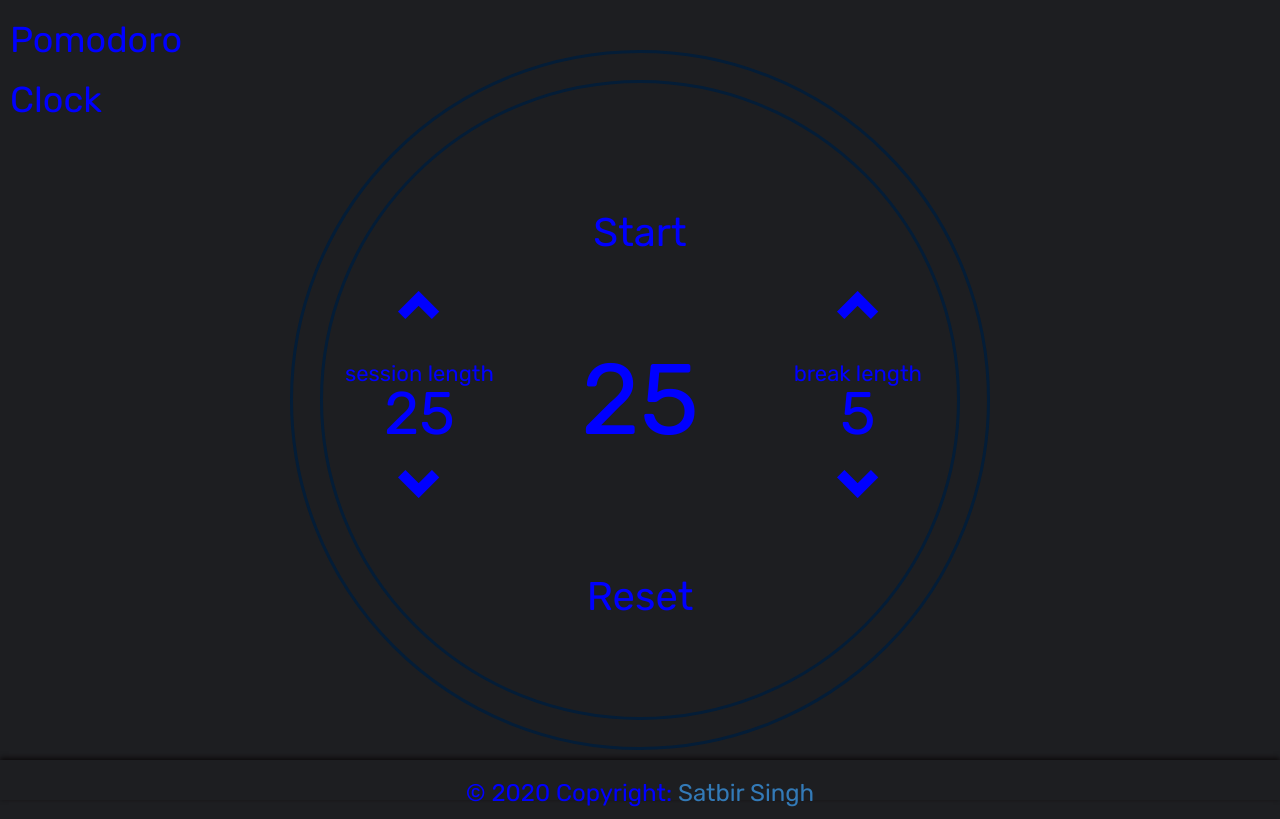
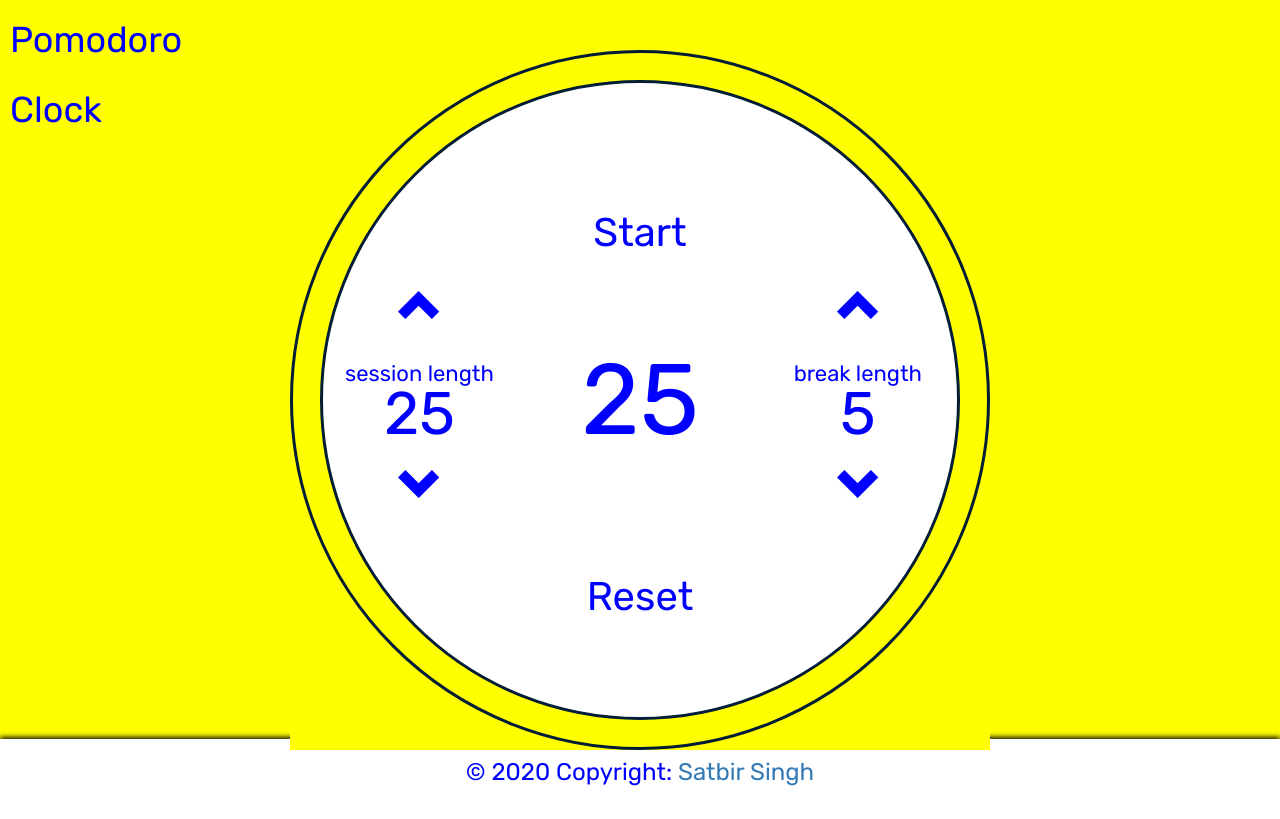
Before and after one commit to RIBTAS007/pomodoro-clock, a plain HTML site: page index.html in a window 1280 px wide. Drawn offline with nearby package versions, Linux system fonts and the light colour scheme.

Commit message:
Update style.css

```diff
--- a/style.css
+++ b/style.css
@@ -5,7 +5,7 @@
 }
 
 body {
-  background: #1d1e21;
+  background: yellow;
 }
 
 p {
@@ -34,7 +34,7 @@ p {
   left: 30px;
   top: 30px;
   z-index: 500;
-  background: #1d1e21;
+  background: white;
   border: solid;
   border-radius: 50%;
   padding: 20px;
@@ -51,6 +51,7 @@ p {
   border: solid;
   border-radius: 50%;
   z-index: 400;
+  /* background-color: orange; */
 }
 
 #set-session-up {
@@ -202,20 +203,28 @@ button {
 }
 
 div.footer {
-  position: absolute;
+  display:flex;
+  justify-content: space-around;
+  /* position: absolute; */
   bottom: 0;
   left: 0;
-  height: 40px;
-  width: 100%;
-  padding-top: 0px;
+  height: 80px;
   text-align: center;
   font-size: 10px;
-  margin-top: 20px;
-  background: inherit;
+  margin-top: 600px;
+  background: white;
   box-shadow: 0px -2px 5px #0C090A;
+  z-index: 700;
+  width: 100%;
 }
 
 a.footer {
   text-decoration: none;
   color: white;
+
 }
+
+.pomodoro{
+  display: flex;
+  flex-direction: row;
+}
```
